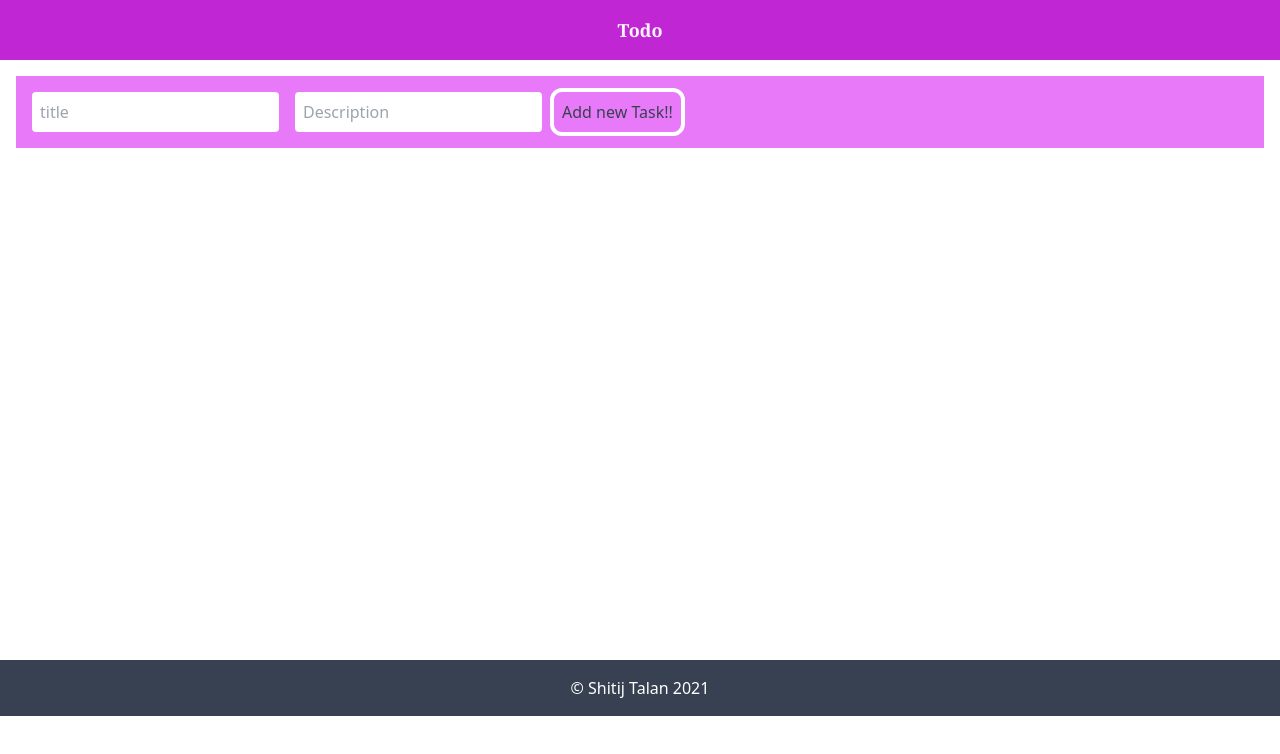
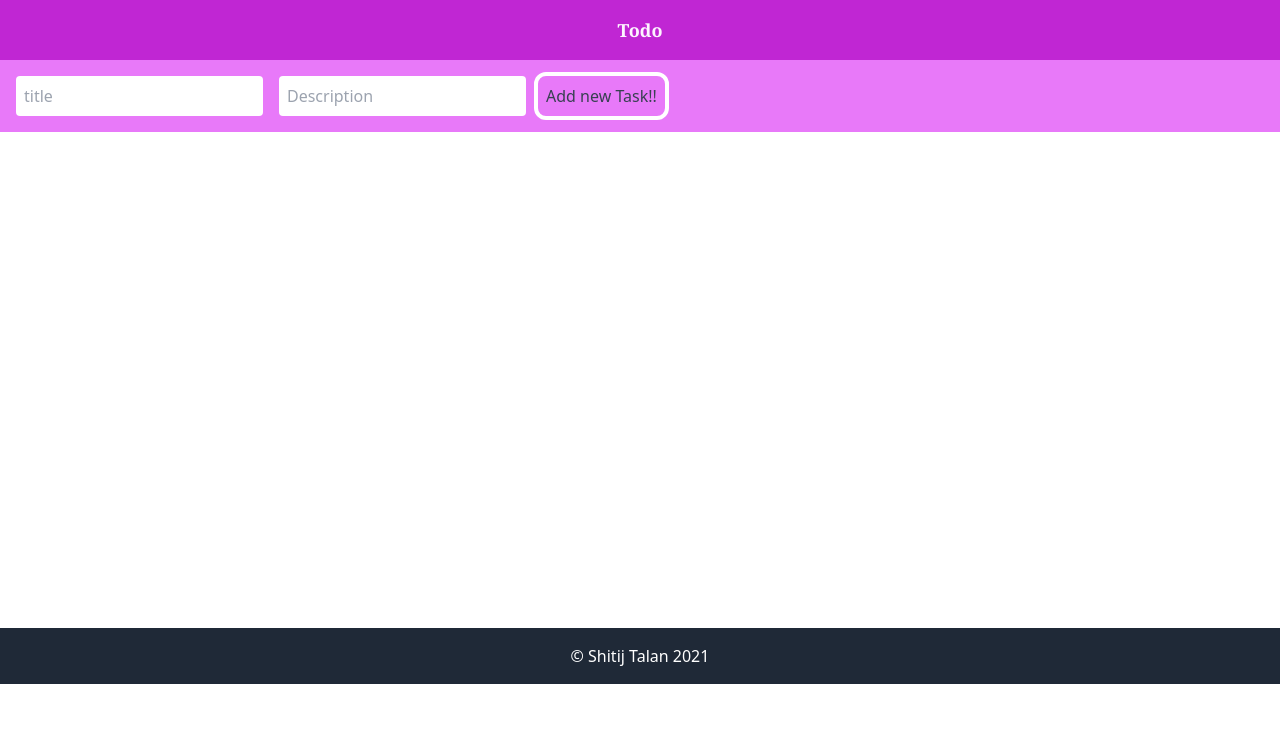
Before and after one commit to shitij-kpn/HooksAndAuth, a Next.js app: page / in a window 1280 px wide. Shown: the top 754 px of the page. Built offline with nearby package versions, Linux system fonts and the light colour scheme.

Commit message:
ts errors

```diff
--- a/components/Footer.tsx
+++ b/components/Footer.tsx
@@ -3,7 +3,7 @@ export default function Footer(){
     const year = date.getFullYear();
 
     return(
-        <footer className="bg-gray-700 text-base flex items-center justify-center text-white p-4">
+        <footer className="bg-gray-800 text-base flex items-center justify-center text-white p-4">
             &copy; Shitij Talan {year}
         </footer>
     )
--- a/components/Header.tsx
+++ b/components/Header.tsx
@@ -1,7 +1,7 @@
 
 export default function Header(){
     return(
-        <header className="sticky p-2 bg-fuchsia-600 flex items-center justify-around">
+        <header className="sticky p-2 bg-fuchsia-600 flex items-center justify-around dark:bg-gray-700 dark:text-gray-100 border-transparent">
             <div className="p-2 text-lg font-semibold font-serif text-fuchsia-50">
                 Todo
             </div>
--- a/components/InputNewTask.tsx
+++ b/components/InputNewTask.tsx
@@ -35,9 +35,9 @@ export default function InputNewTask(){
 
     return(
         <>
-            <div className="p-2 m-4 bg-fuchsia-400">
+            <div className="p-2 bg-fuchsia-400 dark:bg-gray-700 dark:text-gray-100">
                 <input
-                    className="p-2 m-2 rounded caret-color focus:ring-2 focus:ring-fuchsia-50"
+                    className="p-2 m-2 rounded caret-color focus:ring-2 focus:ring-fuchsia-50 dark:text-black"
                     type="text"
                     placeholder="title"
                     name="title"
@@ -45,7 +45,7 @@ export default function InputNewTask(){
                     onChange={(e) => handleChange(e)}
                 />
                 <input
-                    className="p-2 m-2 rounded caret-color focus:ring-2 focus:ring-fuchsia-50"
+                    className="p-2 m-2 rounded caret-color focus:ring-2 focus:ring-fuchsia-50 dark:text-black"
                     type="text"
                     name="description"
                     placeholder="Description"
@@ -53,7 +53,7 @@ export default function InputNewTask(){
                     onChange={(e) => handleChange(e)}
                 />
                 <button
-                    className=" border-4 p-2 border-white rounded-xl hover:bg-white text-gray-700 focus:-translate-y-2"
+                    className=" border-4 p-2 border-white rounded-xl dark:text-gray-100 dark:hover:text-gray-900 hover:bg-white text-gray-700 focus:-translate-y-2"
                     onClick={() => handleSubmit()}
                 >
                     Add new Task!!
--- a/pages/index.tsx
+++ b/pages/index.tsx
@@ -24,7 +24,7 @@ export default function Home(){
         <>
         <Header/>
         <InputNewTask/>
-        <main className="flex flex-wrap min-h-62">
+        <main className="flex flex-wrap min-h-62 dark:bg-gray-800 dark:text-gray-100">
             {Todo ?
                 Todo.map((todo:Item) => <ListItem key={todo.id} title={todo.title} description={todo.description}/>)
                 : "Loading"
--- a/tailwind.config.js
+++ b/tailwind.config.js
@@ -2,7 +2,7 @@
 const colors = require("tailwindcss/colors");
 
 module.exports = {
-  darkMode: "class",
+  darkMode: "media",
   future: {
     // removeDeprecatedGapUtilities: true,
     // purgeLayersByDefault: true,
```
